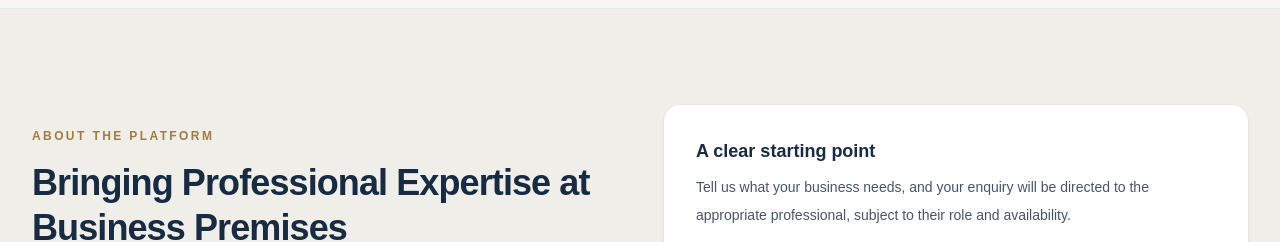
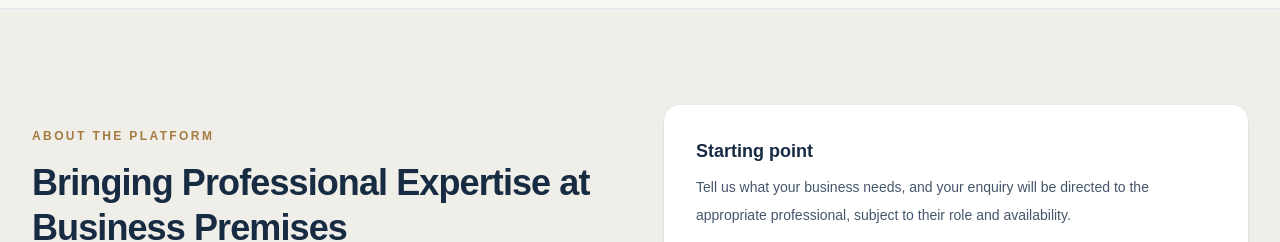
Before and after one commit to Kanav-ar/ample-financial-solutions-website, a Next.js app: page / in a window 1280 px wide. Shown: the part 2060-2302 px from the top of the page. Built offline with nearby package versions, Linux system fonts and the light colour scheme.

Commit message:
refactor: simplify heading text for clarity on homepage

```diff
--- a/src/app/page.tsx
+++ b/src/app/page.tsx
@@ -285,7 +285,7 @@ export default function HomePage() {
 
           <div className="rounded-2xl bg-white p-6 shadow-sm sm:p-8">
             <h3 className="text-lg font-semibold text-[#172b42]">
-              A clear starting point
+              Starting point
             </h3>
 
             <p className="mt-2 text-sm leading-7 text-slate-600">
```
